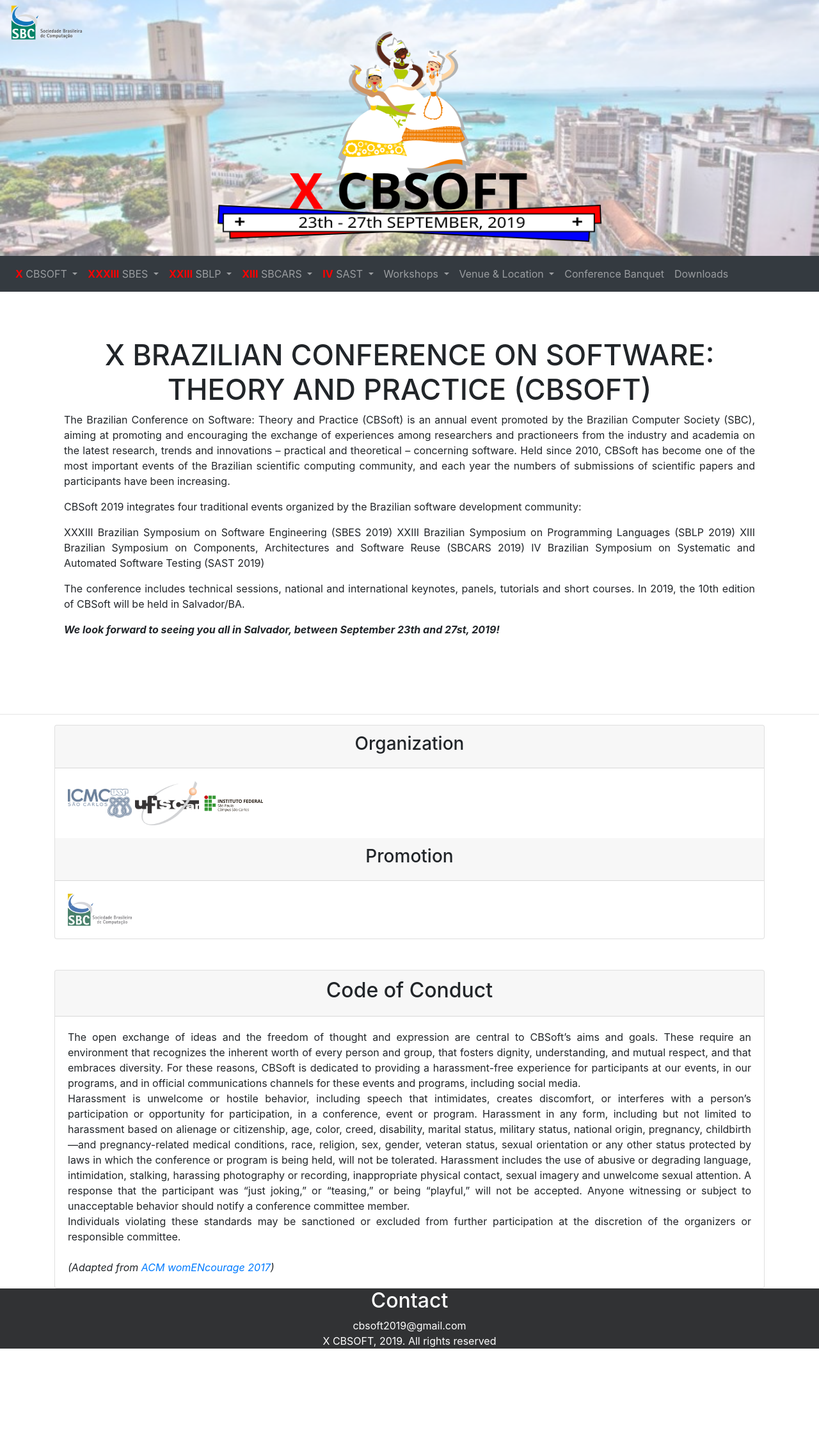
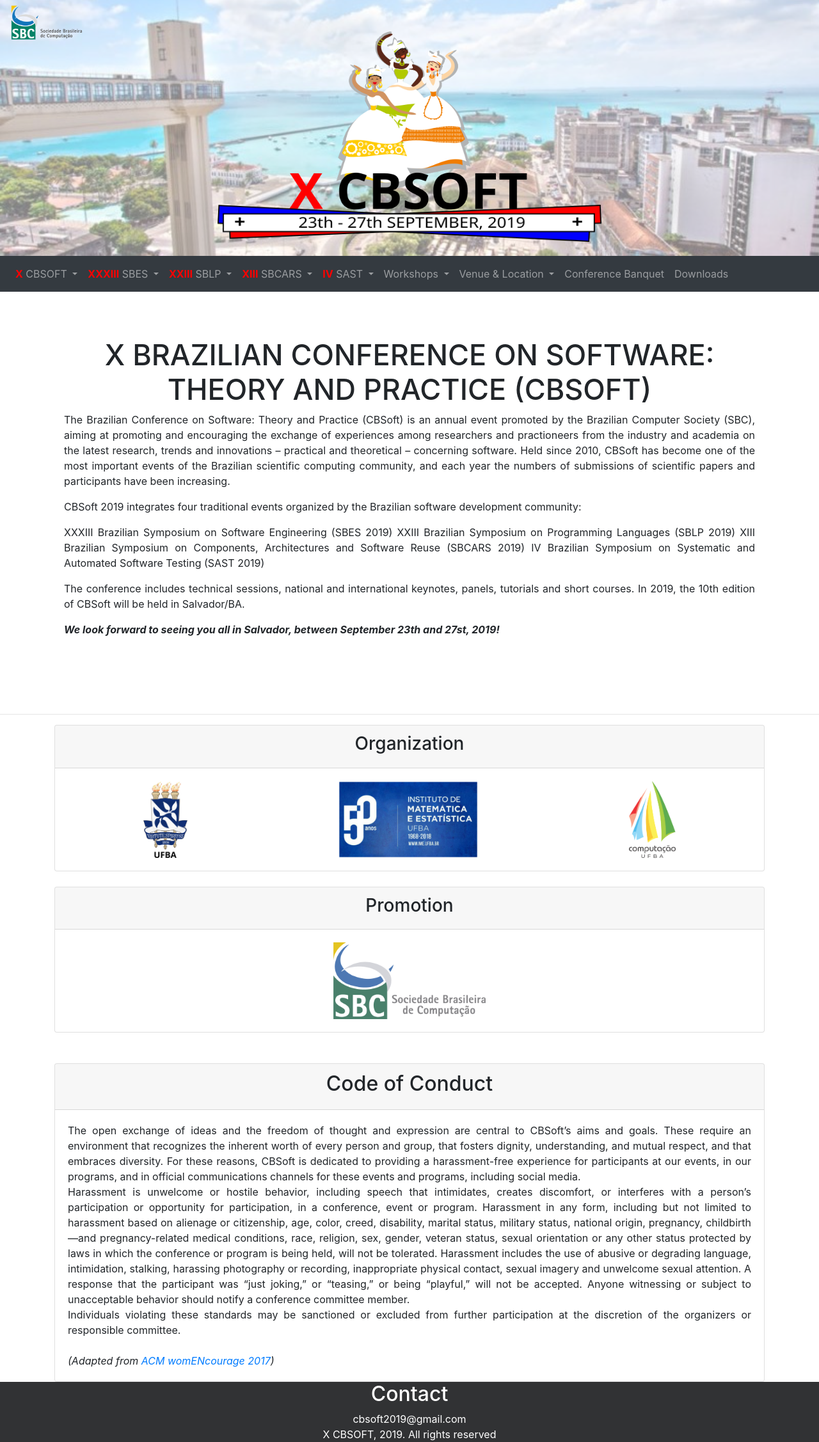
Before and after one commit to tassiovirginio/cbsoft2019, a Jekyll site: the page built from index.md, in a window 1280 px wide. Shown: the whole page at 64% size. Built offline with Jekyll 4.4.1, drawn with Linux system fonts in a browser that asks for light colours; nearby versions of some CDN libraries; before the commit the page ends 2108 px from its top, so only the background shows below that.

Commit message:
alterando as logos

```diff
--- a/_includes/organization.html
+++ b/_includes/organization.html
@@ -7,21 +7,25 @@
                 <h3 class="section-title">Organization</h3>
             </div>
             <div class="card-body">
-                <div class="text-justify text-black">
-                    <img style="width: 100%; max-width: 100px; height: auto;" src="assets/images/organization/icmc.png">
-                    <img style="width: 100%; max-width: 100px; height: auto;" src="assets/images/organization/LogoUFSCar.png">
-                    <img style="width: 100%; max-width: 100px; height: auto;" src="assets/images/organization/ifsp_sao_carlos.jpg">
+                <div class="text-black d-flex justify-content-around" style="height: 120px;">
+                    <img style="height: 100%; width: auto;" src="assets/images/organization/logo_ufba.png">
+                    <img style="height: 100%;  width: auto;" src="assets/images/organization/logo_ime_50.png">
+                    <img style="height: 100%; width: auto;" src="assets/images/organization/logo_comp.png">
                 </div>
             </div>
+        </div>
+        <br/>
+        <div class="card text-center">
             <div class="card-header">
                 <h3 class="section-title">Promotion</h3>
             </div>
             <div class="card-body">
-                <div class="text-justify text-black">
-                    <img style="width: 100%; max-width: 100px; height: auto;" src="assets/images/organization/logo-sbc2.png">
+                <div class="text-black d-flex justify-content-around" style="height: 120px;">
+                    <img style="height: 100%; width: auto;" src="assets/images/organization/logo-sbc2.png">
                 </div>
             </div>
-            <!-- <div class="card-header">
+        </div>
+        <!-- <div class="card-header">
                 <h3 class="section-title">Support</h3>
             </div>
             <div class="card-body">
@@ -31,7 +35,7 @@
                     <img style="width: 100%; max-width: 100px; height: auto;" src="assets/images/organization/prefeituraSaoCarlos.png">
                 </div>
             </div> -->
-            <!-- <div class="card-header">
+        <!-- <div class="card-header">
                 <h3 class="section-title">Sponsor</h3>
             </div>
             <div class="card-body">
@@ -50,6 +54,6 @@
                     </div>
                 </div>
             </div> -->
-        </div>
+    </div>
     </div>
 </section>
```
Also changed, not shown: assets/images/organization/logo_comp.png (added), assets/images/organization/logo_ime_50.png (added), assets/images/organization/logo_ufba.png (added).
